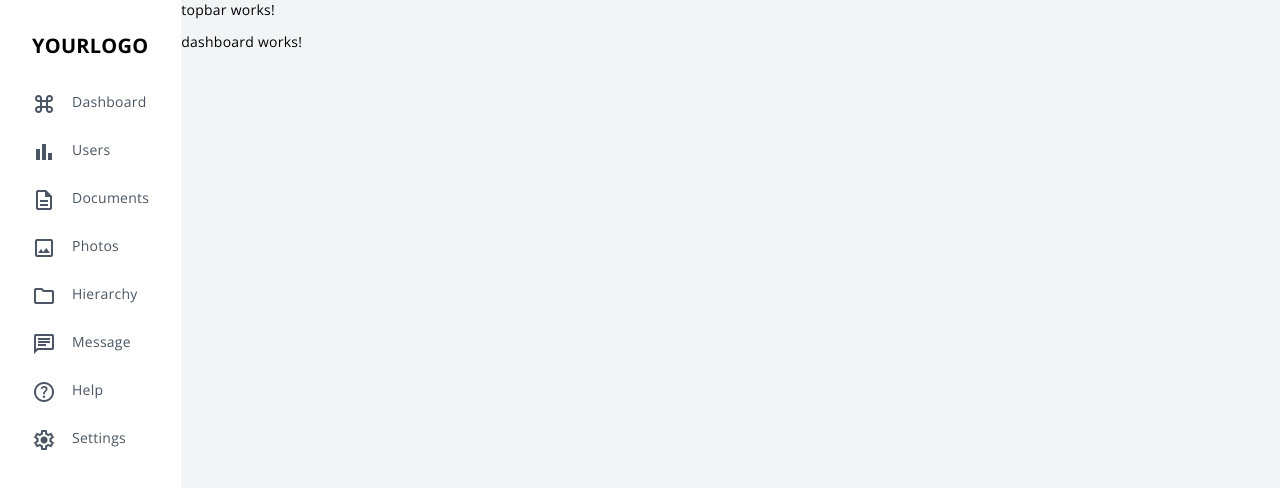
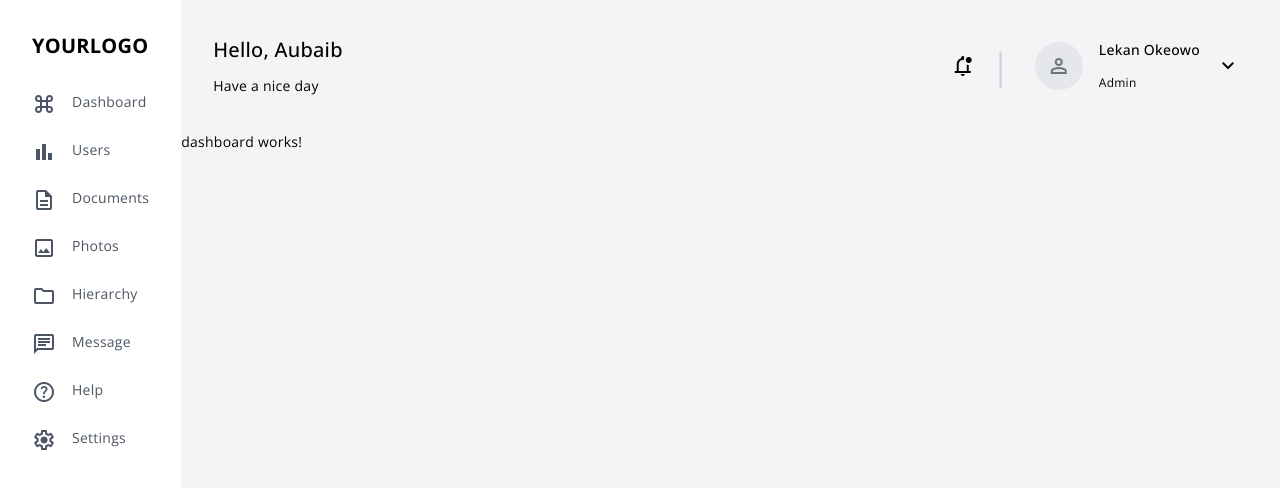
Before and after one commit to bsWiwat/user-management-ui, an Angular app: page / in a window 1280 px wide. Shown: the top 488 px of the page. Built offline with nearby package versions, Linux system fonts and the light colour scheme.

Commit message:
feature(web): add top bar

```diff
--- a/src/app/components/topbar/topbar.component.html
+++ b/src/app/components/topbar/topbar.component.html
@@ -1 +1,24 @@
-<p>topbar works!</p>
+<div class="p-8 w-full">
+  <div class="flex items-center justify-between gap-4">
+    <div>
+      <p class="text-xl font-medium mb-2">Hello, Aubaib</p>
+      <a class="font-thin">Have a nice day</a>
+    </div>
+    <div class="flex items-center gap-4">
+      <span class="material-symbols-outlined"> notifications_unread </span>
+      <span class="text-4xl text-gray-300">|</span>
+      <div class="flex items-center gap-4 p-2">
+        <span
+          class="bg-gray-200 w-12 h-12 rounded-full flex items-center justify-center text-gray-500"
+        >
+          <span class="material-symbols-outlined"> person </span>
+        </span>
+        <div>
+          <p class="text-sm font-medium">Lekan Okeowo</p>
+          <a class="text-xs font-thin">Admin</a>
+        </div>
+        <span class="material-symbols-outlined"> keyboard_arrow_down </span>
+      </div>
+    </div>
+  </div>
+</div>
```
